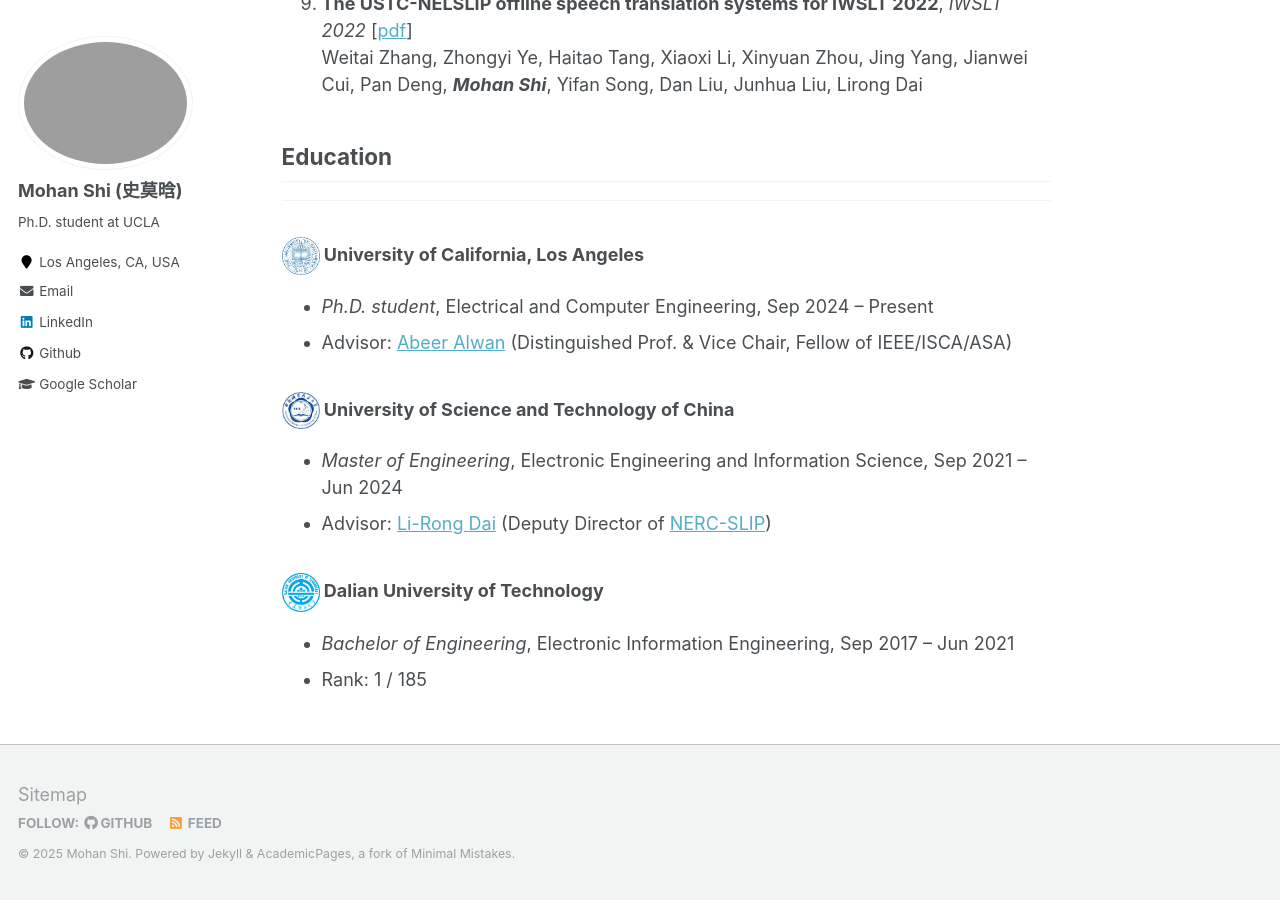
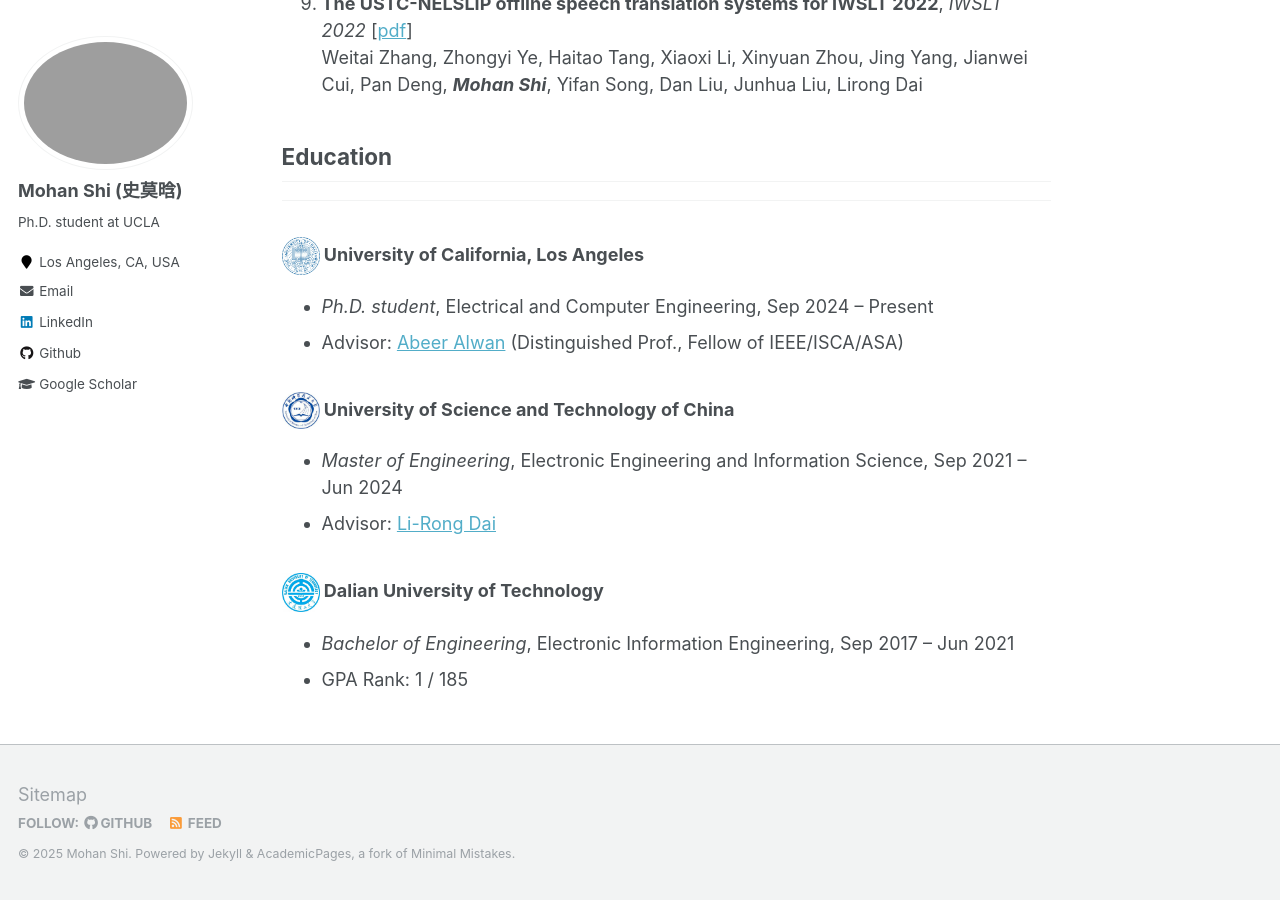
Before and after one commit to morganshi/morganshi.github.io, a Jekyll site: the page built from _pages/about.md, in a window 1280 px wide and 900 px high, scrolled down 2201 px. Built offline with Jekyll 4.4.1, drawn with Linux system fonts in a browser that asks for light colours.

Commit message:
maintain

```diff
--- a/_pages/about.md
+++ b/_pages/about.md
@@ -114,17 +114,18 @@
 ###  <img src='/images/ucla.jpeg' style='width:38px'> University of California, Los Angeles
 <ul class='twocol' markdown='1'>
 <li><i>Ph.D. student</i>, Electrical and Computer Engineering, Sep 2024 – Present</li>
-<li>Advisor: <a href="https://www.seas.ucla.edu/spapl/index.html">Abeer Alwan</a> (Distinguished Prof. & Vice Chair, Fellow of IEEE/ISCA/ASA) </li>
+<li>Advisor: <a href="https://www.seas.ucla.edu/spapl/index.html">Abeer Alwan</a> (Distinguished Prof., Fellow of IEEE/ISCA/ASA) </li>
 </ul>
 
 ###  <img src='/images/ustc.jpeg' style='width:38px'> University of Science and Technology of China
 <ul class='twocol' markdown='1'>
 <li><i>Master of Engineering</i>, Electronic Engineering and Information Science, Sep 2021 – Jun 2024</li>
-<li>Advisor: <a href="https://dblp.org/pid/48/6462-1.html">Li-Rong Dai</a> (Deputy Director of <a href="https://nercslip.ustc.edu.cn/main.htm">NERC-SLIP</a>) </li>
+<li>Advisor: <a href="https://dblp.org/pid/48/6462-1.html">Li-Rong Dai</a> </li>
+<!-- <li>Advisor: <a href="https://dblp.org/pid/48/6462-1.html">Li-Rong Dai</a> (Deputy Director of <a href="https://nercslip.ustc.edu.cn/main.htm">NERC-SLIP</a>) </li> -->
 </ul>
 
 ###  <img src='/images/dut.jpeg' style='width:38px'> Dalian University of Technology
 <ul class='twocol' markdown='1'>
 <li><i>Bachelor of Engineering</i>, Electronic Information Engineering, Sep 2017 – Jun 2021</li>
-<li>Rank: 1 / 185</li>
+<li>GPA Rank: 1 / 185</li>
 </ul>
```
